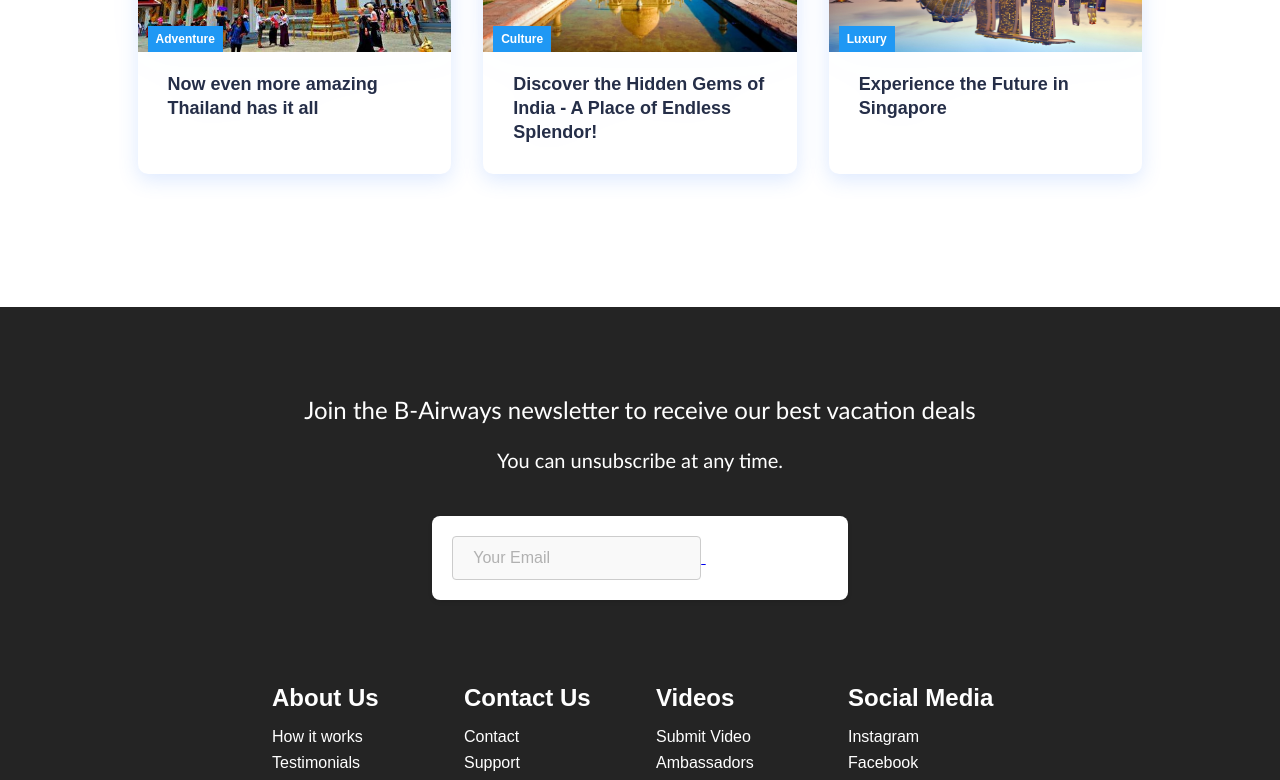
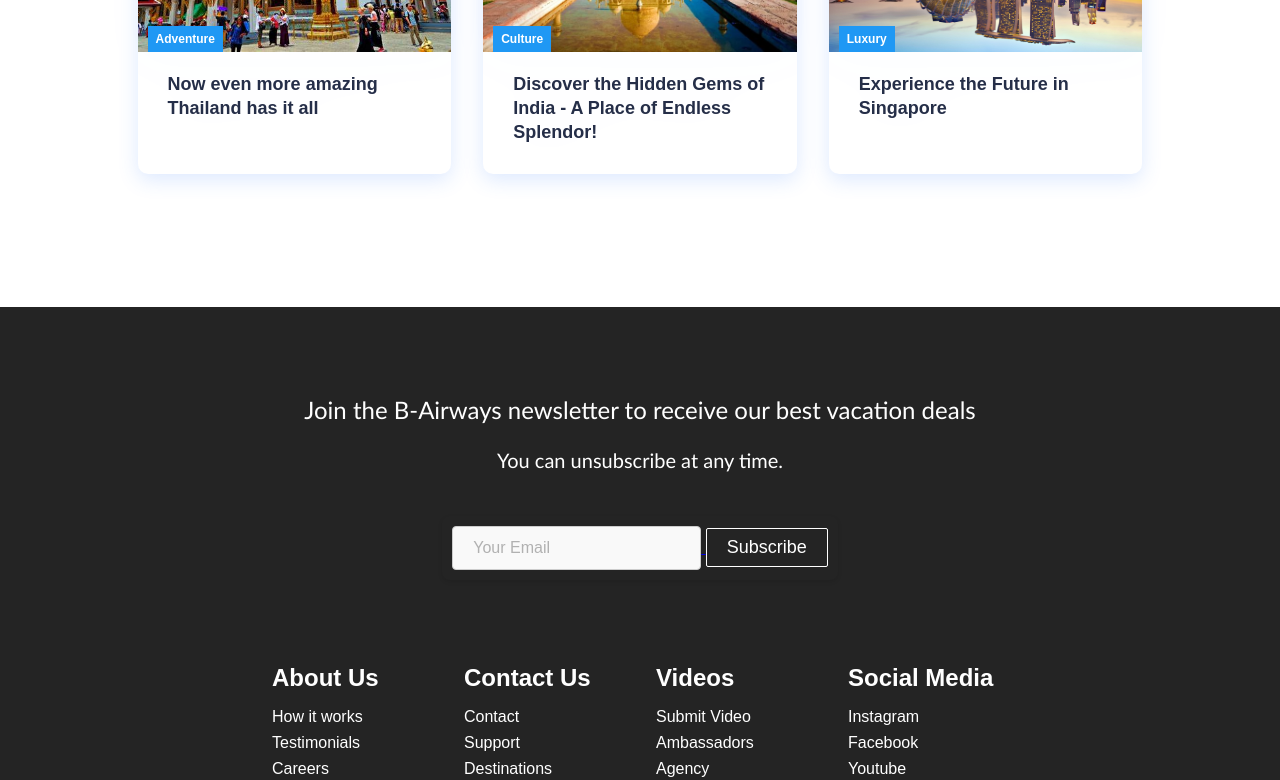
Before and after one commit to De-Silva-Madhushankha/Airline-Reservation-System, a React (Vite) app in the folder b-airlines-frontend/: page / in a window 1280 px wide. Shown: the part 1637-2417 px from the top of the page. Built offline with nearby package versions, Linux system fonts and the light colour scheme.

Commit message:
updated profile

```diff
--- a/b-airlines-frontend/src/App.css
+++ b/b-airlines-frontend/src/App.css
@@ -49,8 +49,8 @@
 
 form {
     margin: 20px 0;
-    padding: 20px;
-    background-color: #fff; /* White background */
+    padding: 10px;
+    background-color: transparent; /* White background */
     border-radius: 8px;
     box-shadow: 0 2px 4px rgba(0, 0, 0, 0.1); /* Light shadow */
 }
```
